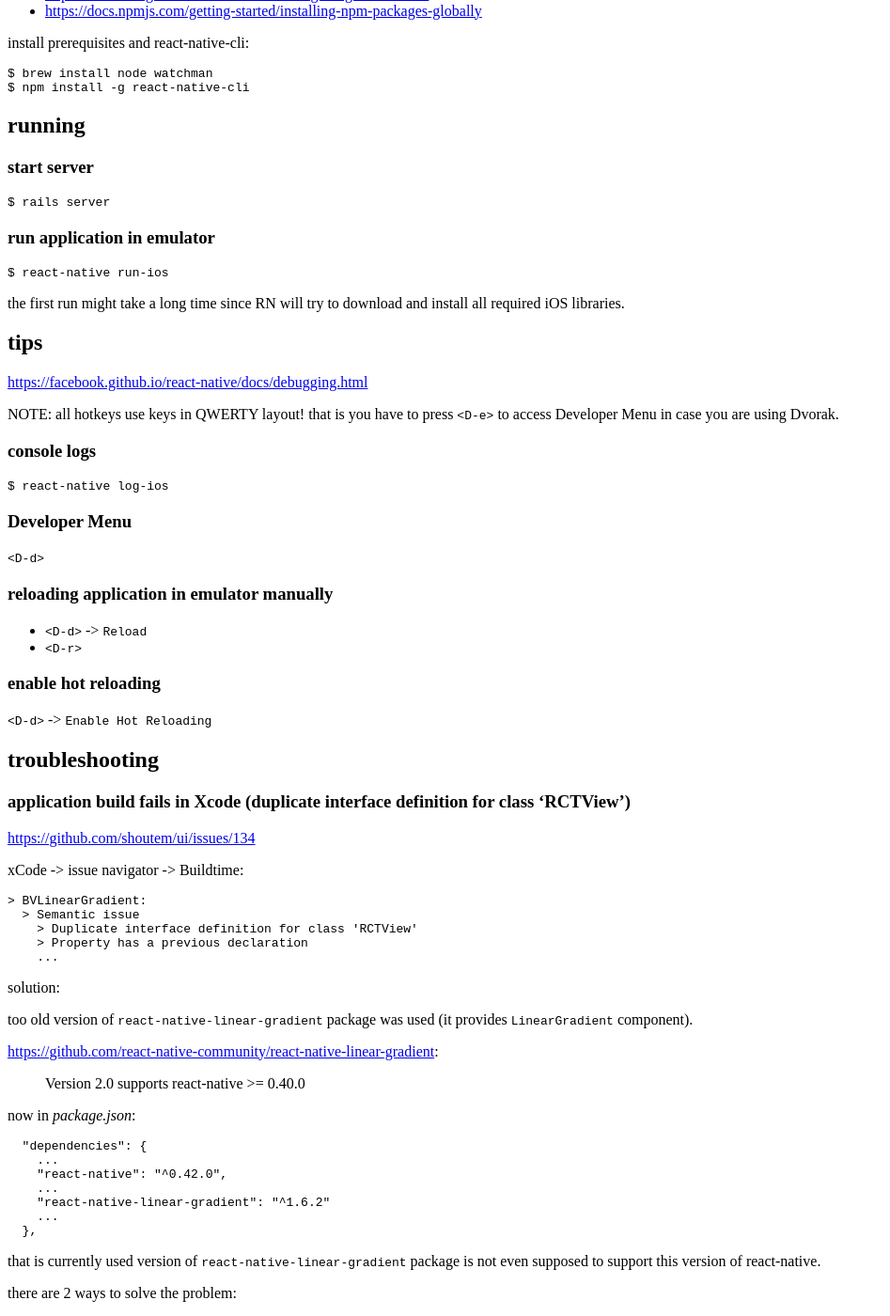
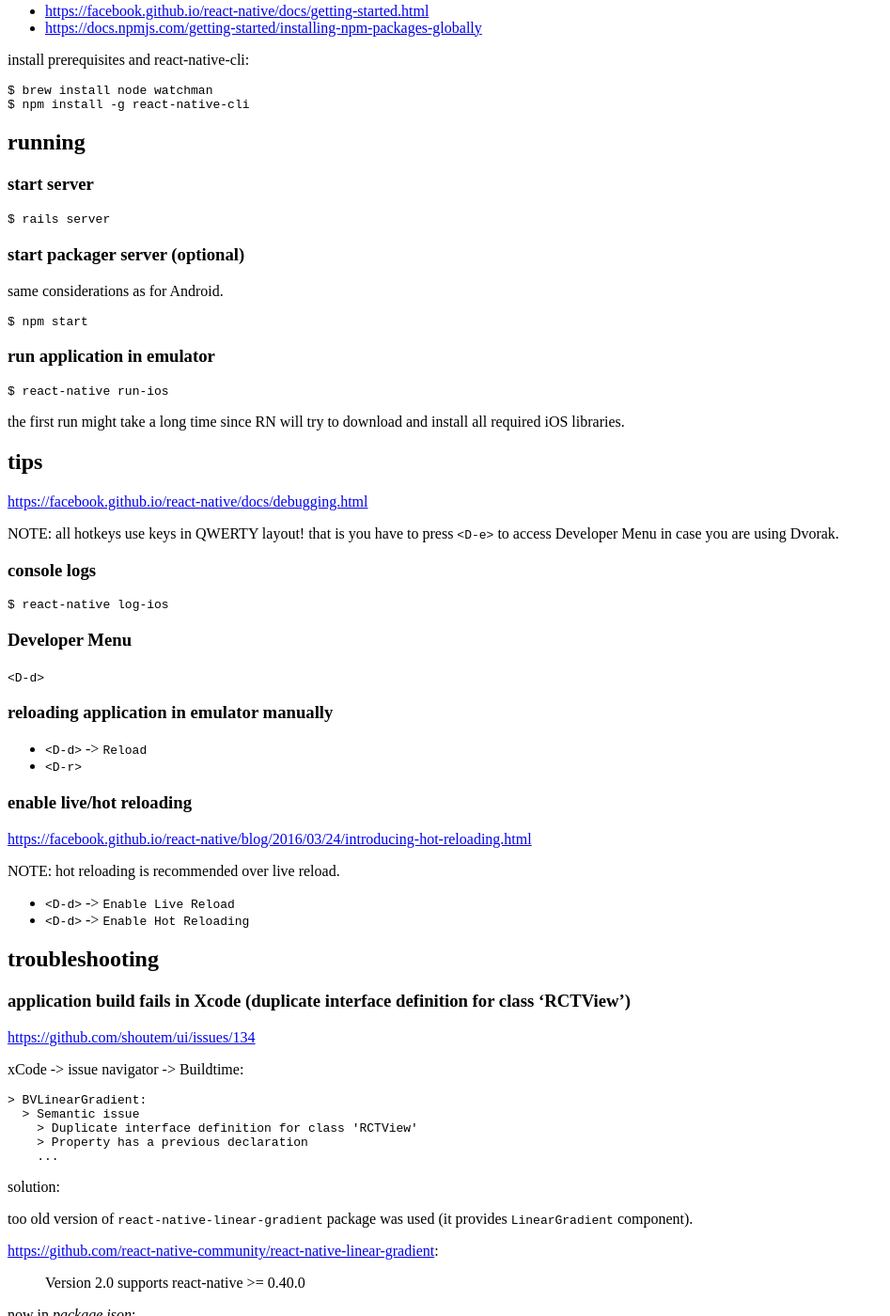
Before and after one commit to tap349/tap349.github.io, a Jekyll site: the page built from _posts/2017-05-25-react-native-ios.md, in a window 1280 px wide and 1400 px high, scrolled down 580 px. Shown: the whole window at 94% size, without its empty margins (0-947 px from the left). Built offline with Jekyll 4.4.1, drawn with Linux system fonts in a browser that asks for light colours; some of the changed text lies outside the part shown.

Commit message:
update 2017-05-25_23:09:31

````diff
--- a/_posts/2017-05-25-react-native-ios.md
+++ b/_posts/2017-05-25-react-native-ios.md
@@ -29,6 +29,14 @@ $ npm install -g react-native-cli
 
 ```sh
 $ rails server
+```
+
+### start packager server (optional)
+
+same considerations as for Android.
+
+```sh
+$ npm start
 ```
 
 ### run application in emulator
@@ -63,9 +71,14 @@ $ react-native log-ios
 - `<D-d>` -> `Reload`
 - `<D-r>`
 
-### enable hot reloading
+### enable live/hot reloading
 
-`<D-d>` -> `Enable Hot Reloading`
+<https://facebook.github.io/react-native/blog/2016/03/24/introducing-hot-reloading.html>
+
+NOTE: hot reloading is recommended over live reload.
+
+- `<D-d>` -> `Enable Live Reload`
+- `<D-d>` -> `Enable Hot Reloading`
 
 ## troubleshooting
 
````
Also changed, not shown: _posts/2017-05-24-react-native-android.md (+15 -1 lines).
